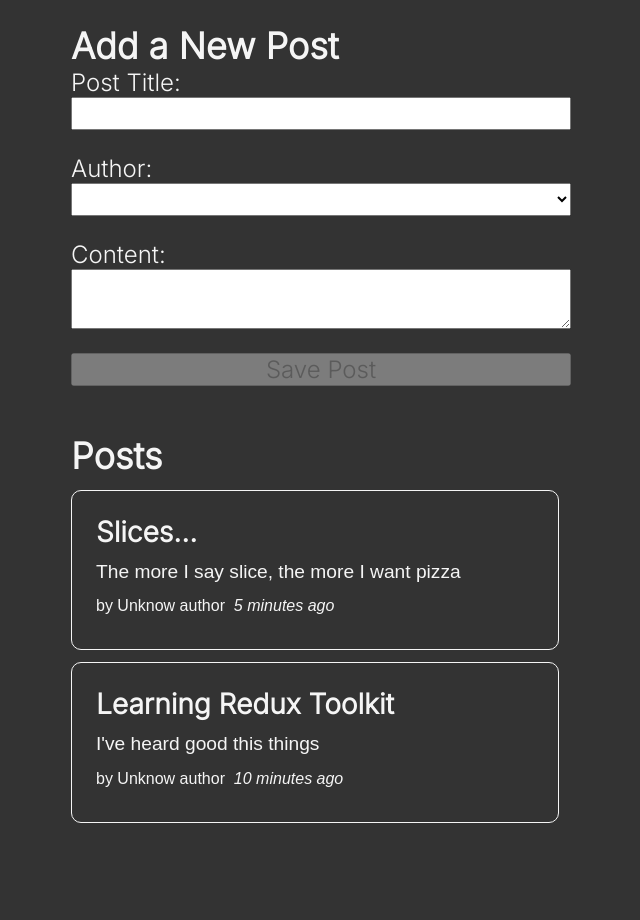
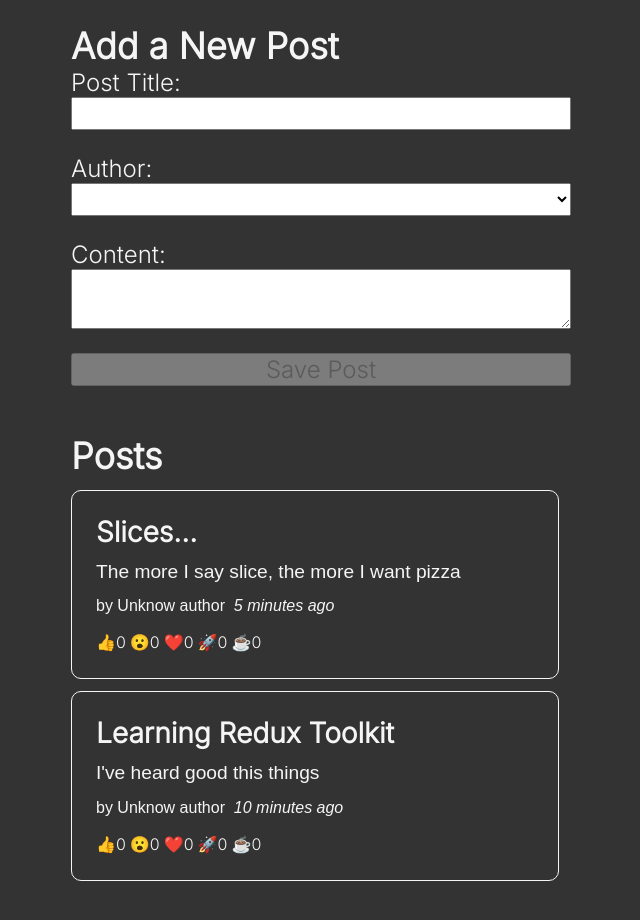
Before and after one commit to SanthoshRaghav/posts, a React (Vite) app: page / in a window 1280 px wide. Shown: the top 920 px of the page, without its empty margins (319-959 px from the left). Built offline with nearby package versions, Linux system fonts and the light colour scheme.

Commit message:
reactions added

```diff
--- a/src/features/posts/PostAuthor.jsx
+++ b/src/features/posts/PostAuthor.jsx
@@ -9,5 +9,5 @@
 };
 
 PostAuthor.propTypes = {
-  authorId: PropTypes.number,
+  authorId: PropTypes.string,
 };
--- a/src/features/posts/PostsList.jsx
+++ b/src/features/posts/PostsList.jsx
@@ -2,14 +2,14 @@
 import { selectAllPosts } from './postSlice';
 import { PostAuthor } from './PostAuthor';
 import { TimeAgo } from './TimeAgo';
+import { ReactionButtons } from './ReactionButtons';
 
 export const PostList = () => {
   const posts = useSelector(selectAllPosts);
 
   const orderedPosts = posts.slice().sort((a, b) => b.date.localeCompare(a.date));
 
-  const renderPosts = () =>
-    orderedPosts.map((i) => (
+  const renderPosts = orderedPosts.map((i) => (
     <article key={i.id}>
       <h3>{i.title}</h3>
       <p>{i.content.substring(0, 100)}</p>
@@ -17,13 +17,14 @@
         <PostAuthor authorId={i.userId} />
         <TimeAgo timestamp={i.date} />
       </p>
+      <ReactionButtons post={i} />
     </article>
   ));
 
   return (
     <section>
       <h2>Posts</h2>
-      {renderPosts()}
+      {renderPosts}
     </section>
   );
 };
--- /dev/null
+++ b/src/features/posts/ReactionButtons.jsx
@@ -0,0 +1,28 @@
+import PropTypes from 'prop-types';
+import { useDispatch } from 'react-redux';
+import { reactionAdded } from './postSlice';
+
+const reactionEmoji = {
+  thumbsup: '👍',
+  wow: '😮',
+  heart: '❤️',
+  rocket: '🚀',
+  coffee: '☕',
+};
+
+export const ReactionButtons = ({ post }) => {
+  const dispatch = useDispatch();
+
+  const buttons = Object.entries(reactionEmoji).map(([name, emoji]) => (
+    <button key={name} className='reactionButton' onClick={() => dispatch(reactionAdded({ postId: post.id, reaction: name }))}>
+      {emoji}
+      {post.reactions[name]}
+    </button>
+  ));
+
+  return <div>{buttons}</div>;
+};
+
+ReactionButtons.propTypes = {
+  post: PropTypes.object,
+};
--- a/src/features/posts/postSlice.js
+++ b/src/features/posts/postSlice.js
@@ -12,12 +12,26 @@
     title: 'Learning Redux Toolkit',
     content: "I've heard good this things",
     date: date(10),
+    reactions: {
+      thumbsup: 0,
+      wow: 0,
+      heart: 0,
+      rocket: 0,
+      coffee: 0,
+    },
   },
   {
     id: '2',
     title: 'Slices...',
     content: 'The more I say slice, the more I want pizza',
     date: date(5),
+    reactions: {
+      thumbsup: 0,
+      wow: 0,
+      heart: 0,
+      rocket: 0,
+      coffee: 0,
+    },
   },
 ];
 
@@ -37,13 +51,27 @@
             content,
             date: new Date().toISOString(),
             userId,
+            reactions: {
+              thumbsup: 0,
+              wow: 0,
+              heart: 0,
+              rocket: 0,
+              coffee: 0,
+            },
           },
         };
       },
+    },
+    reactionAdded: (state, action) => {
+      const { postId, reaction } = action.payload;
+      const exisitingPost = state.find((post) => post.id === postId);
+      if (exisitingPost) {
+        exisitingPost.reactions[reaction]++;
+      }
     },
   },
 });
 
 export const selectAllPosts = (state) => state.posts;
-export const { postAdded } = postSlice.actions;
+export const { postAdded, reactionAdded } = postSlice.actions;
 export default postSlice.reducer;
--- a/src/index.css
+++ b/src/index.css
@@ -67,3 +67,11 @@
 .post-credit {
   font-size: 1rem;
 }
+
+.reactionButton {
+  margin: 0 0.25em 0 0;
+  background: transparent;
+  border: none;
+  color: whitesmoke;
+  font-size: 1rem;
+}
```
Lines whose indentation alone changed are shown as unchanged.
